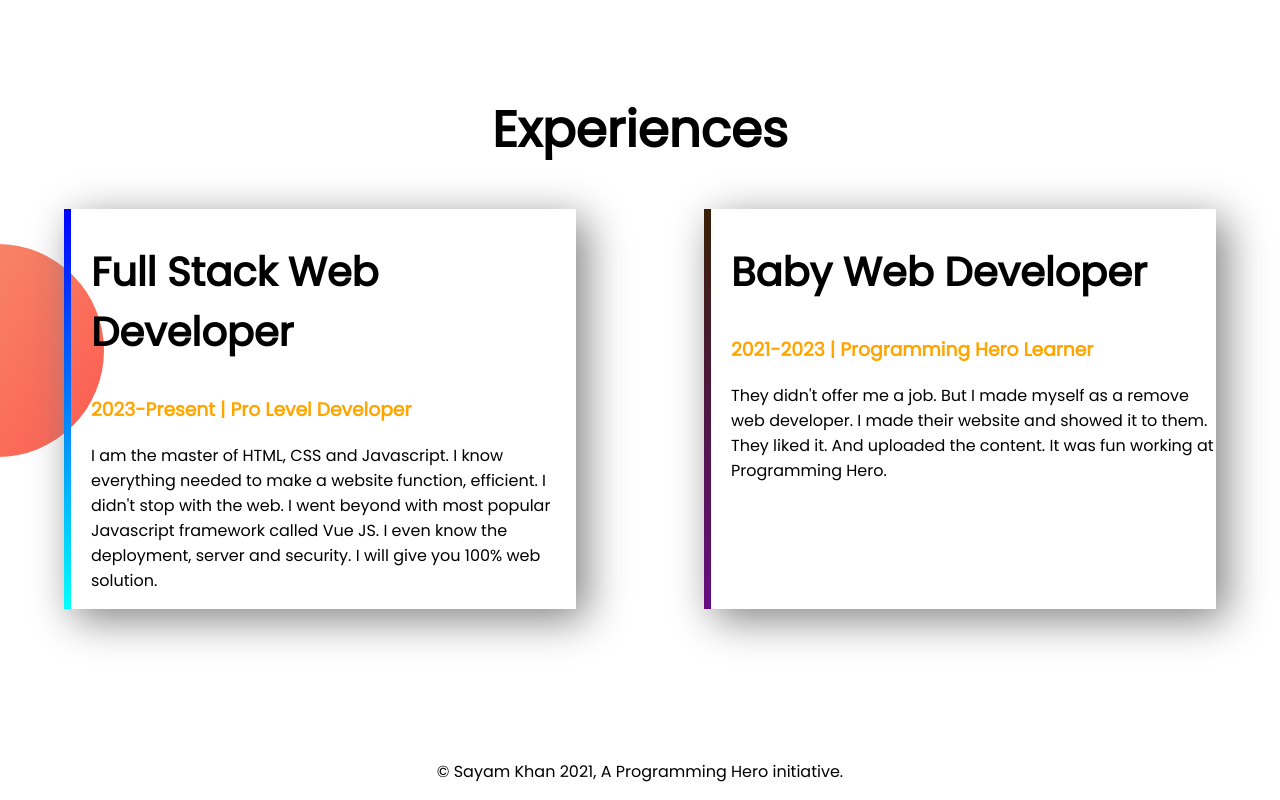
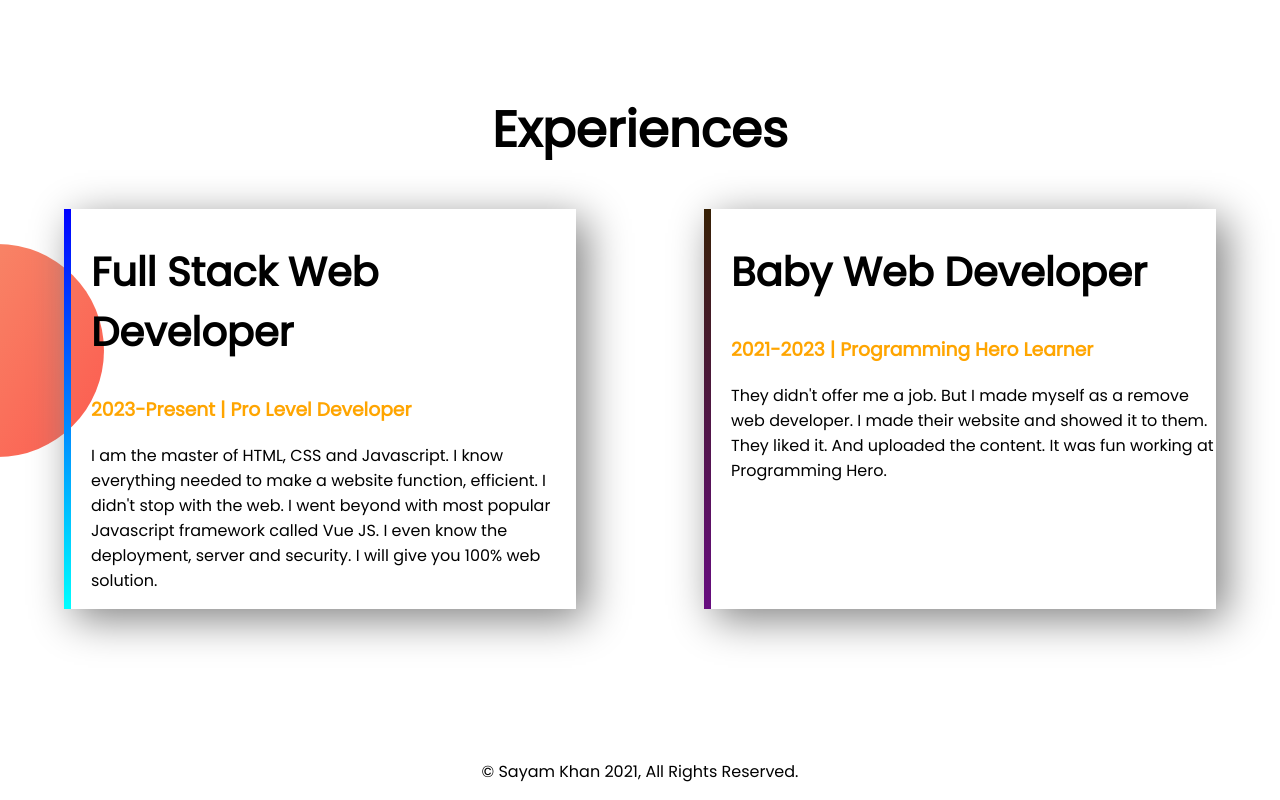
Before and after one commit to sayamkhanraj1/developer-portfolio, a plain HTML site: page index.html in a window 1280 px wide. Shown: the part 1244-2044 px from the top of the page. Drawn offline with Linux system fonts and the light colour scheme.

Commit message:
fotter add

```diff
--- a/index.html
+++ b/index.html
@@ -53,7 +53,7 @@
     </section>
     <footer>
         <p>
-            © Sayam Khan 2021, A Programming Hero initiative.
+            © Sayam Khan 2021, All Rights Reserved.
         </p>
     </footer>
 </body>
```
